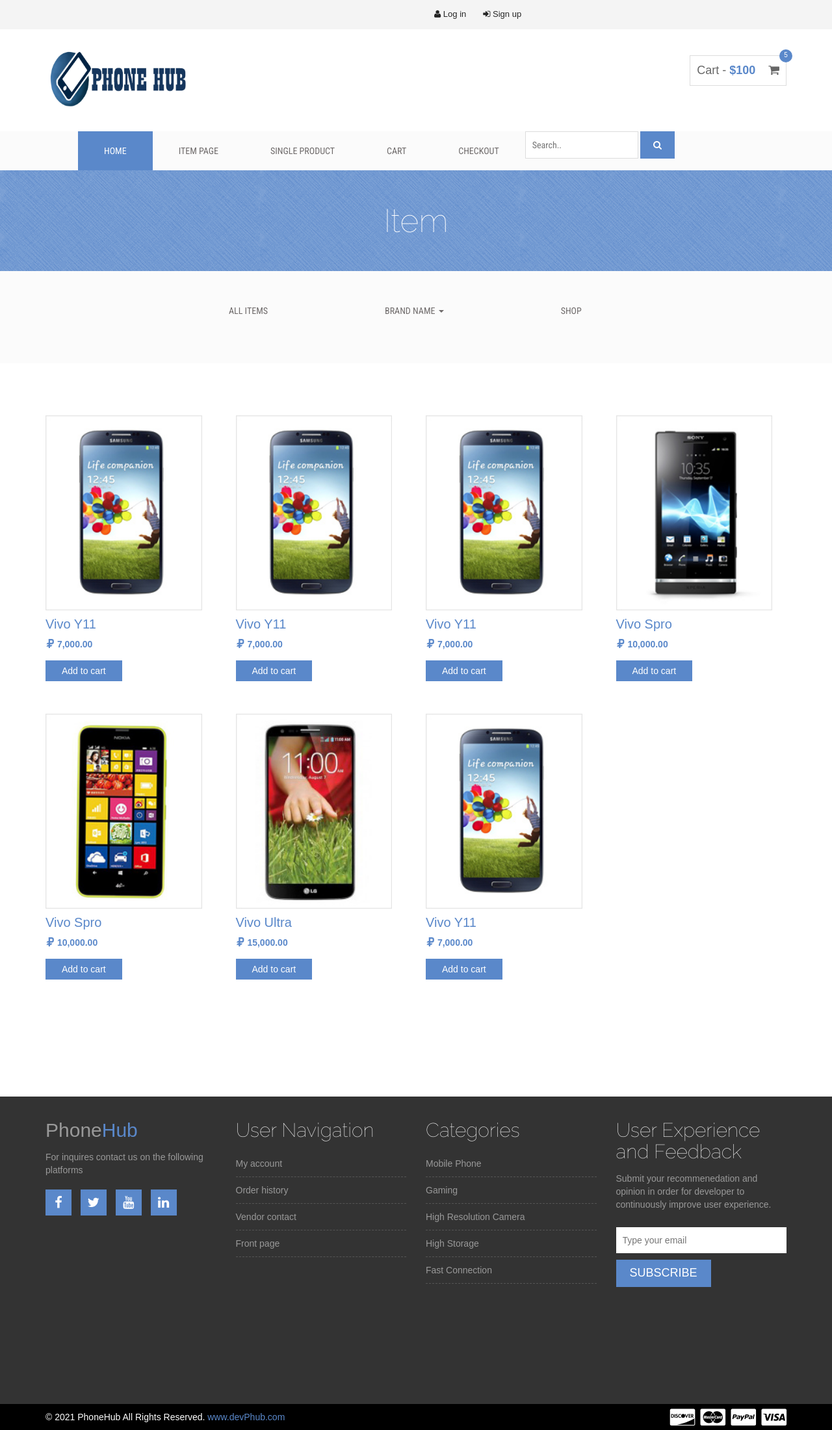
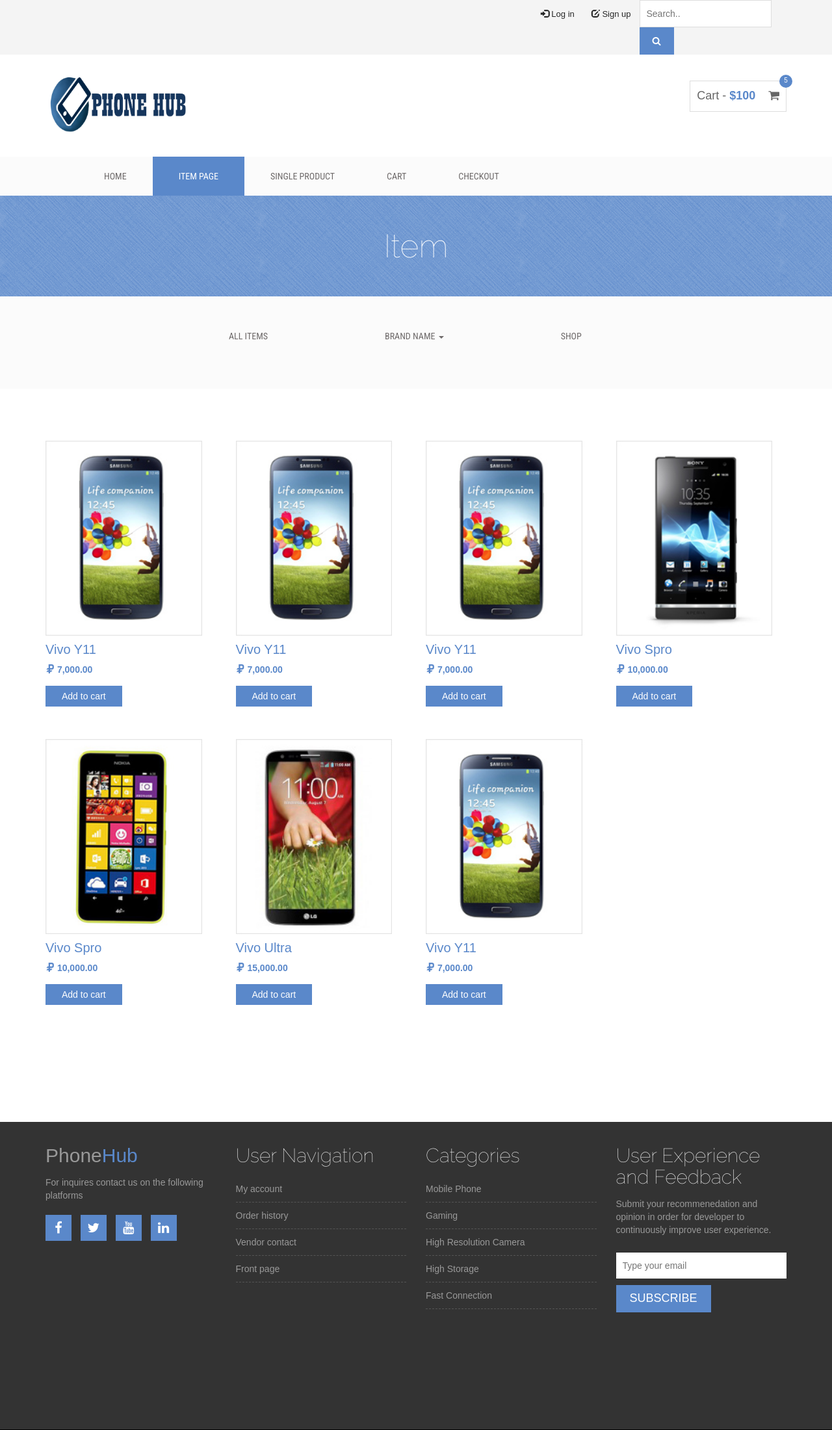
Before and after one commit to Cyberpunks123/phonehub, a PHP site: page /shop.php?brandname=1 in a window 1280 px wide. Shown: the top 2200 px of the page at 65% size. Run offline with PHP 8.4, Linux system fonts and the light colour scheme; data comes from the database, SQL or seed files in the repository; some libraries are stand-ins or nearby versions.

Commit message:
fix active status, statement to check (has image)

```diff
--- a/phonehubecommerce/cart.php
+++ b/phonehubecommerce/cart.php
@@ -30,7 +30,7 @@
 
 <body>
     <?php
-        include 'header.php';
+      $page = 'cart'; include 'header.php';
     ?>
 
     <div class="product-big-title-area">
@@ -82,7 +82,7 @@
                         <div class="product-single">
                             <img src="img/<?php echo $val['item_image']?>" class="recent-thumb" alt="">
                         </div>
-                        <h2><a href="singleproduct.php?disitem=<?php echo $item_code['item_code']?>"> <?php echo $val['item_name'] ; ?> </a></h2>
+                        <h2><a href="singleproduct.php?disitem=<?php echo $val['item_code']?>"> <?php echo $val['item_name'] ; ?> </a></h2>
                         <div class="product-carousel-price">
                             <ins>  <span class="glyphicon glyphicon glyphicon-ruble"></span>
                                 <?php echo number_format($val['item_price']) ?>
--- a/phonehubecommerce/checkout.php
+++ b/phonehubecommerce/checkout.php
@@ -28,7 +28,7 @@
 
 <body>
     <?php
-    include 'header.php';
+    $page = 'checkout'; include 'header.php';
     ?>
 
     <div class="product-big-title-area">
--- a/phonehubecommerce/header.php
+++ b/phonehubecommerce/header.php
@@ -18,7 +18,7 @@ session_start();
 
 <!-- Bootstrap -->
 <link rel="stylesheet" href="css/bootstrap.min.css">
-<link rel="stylesheet" href="https://cdnjs.cloudflare.com/ajax/libs/font-awesome/4.7.0/css/font-awesome.min.css">
+
 
 
 <!-- Font Awesome -->
@@ -28,6 +28,10 @@ session_start();
 <link rel="stylesheet" href="css/owl.carousel.css">
 <link rel="stylesheet" href="style.css">
 <link rel="stylesheet" href="css/responsive.css">
+
+
+
+
 
 <body>
 
@@ -45,40 +49,36 @@ session_start();
 
                     <a href="userprof.php?disuser=<?php echo $row['user_id'];?>"><i class="fa fa-user"></i> My Account</a>
 
-                    <a href="cart.php"><i class="fa fa-user"></i> My Cart</a>
-                    <a href="checkout.php"><i class="fa fa-user"></i> Checkout</a>
-                    <a href="includes/logout.inc.php"><i class="fa fa-user"></i> Log out</a>
+                    <a href="cart.php"><span class="glyphicon glyphicon-shopping-cart"></span> My Cart</a>
+                    <a href="checkout.php"><span class="glyphicon glyphicon-list-alt"></span> Checkout</a>
+                    <a href="includes/logout.inc.php"><span class="glyphicon glyphicon-log-out"></span> Log out</a>
+                    <form action="shop1.php" method="GET">
+                                <input id="searchbar" name="searchkey" type="text" placeholder="Search..">
+                                <button type="submit"><i class="fa fa-search"></i></button>
+                            </form>
+
 
                              <?php    }
 
 
-                    else{
-                        echo '   <a href="accnt.php"><i class="fa fa-user"></i> Log in</a>';
+                    else if (!isset($_SESSION['USER'])) {?>
+                        <div class="col-md-3">
+                        </div>
+                        <div class="col-md-9">
+                              <a href="accnt.php"><span class="glyphicon glyphicon-log-in"></span> Log in</a>
 
-                         echo '  <a href="signup.php"><i class="fa fa-sign-in"></i> Sign up</a>';
-                    }
+                      <a href="signup.php"><span class="glyphicon glyphicon-edit"></span> Sign up</a>
+
+                    <form action="shop1.php" method="GET">
+                                <input id="searchbar" name="searchkey" type="text" placeholder="Search..">
+                                <button type="submit"><i class="fa fa-search"></i></button>
+                            </form>
+
+                        </div>
+
+                   <?php }
 
                 ?>
-
-
-
-
-
-
-
-
-
-
-
-
-
-
-
-
-
-
-
-
 
 
                 </div>
@@ -127,17 +127,11 @@ session_start();
                 </div>
                 <div class="navbar-collapse collapse">
                     <ul class="nav navbar-nav">
-                        <li class="active"><a href="index.php">Home</a></li>
-                        <li><a href="shop.php">Item page</a></li>
-                        <li><a href="singleproduct.php">Single product</a></li>
-                        <li><a href="cart.php">Cart</a></li>
-                        <li><a href="checkout.php">Checkout</a></li>
-                        <li>
-                            <form action="shop1.php" method="GET">
-                                <input id="searchbar" name="searchkey" type="text" placeholder="Search..">
-                                <button type="submit"><i class="fa fa-search"></i></button>
-                            </form>
-                        </li>
+                        <li class="<?php if ($page == 'index')echo 'active';?>"><a href="index.php">Home</a></li>
+                        <li class="<?php if ($page == 'shop')echo 'active';?>"><a href="shop.php">Item page</a></li>
+                        <li class="<?php if ($page == 'singleproduct')echo 'active';?>"><a href="singleproduct.php">Single product</a></li>
+                        <li class="<?php if ($page == 'cart')echo 'active';?>"><a href="cart.php">Cart</a></li>
+                        <li class="<?php if ($page == 'checkout')echo 'active';?>"><a href="checkout.php">Checkout</a></li>
                     </ul>
                 </div>
             </div>
--- a/phonehubecommerce/index.php
+++ b/phonehubecommerce/index.php
@@ -30,7 +30,7 @@
   <body>
 
     <?php
-      include 'header.php';
+      $page = 'index'; include 'header.php';
     ?>
 
     <div class="slider-area">
--- a/phonehubecommerce/shop.php
+++ b/phonehubecommerce/shop.php
@@ -33,7 +33,7 @@
 <body>
 
     <?php
-    include 'header.php';
+    $page = 'shop'; include 'header.php';
     ?>
 
    <?php
@@ -122,7 +122,7 @@
                           <div class="product-upper">
                               <img src="img/<?php echo $i['item_image']?>" alt="">
                           </div>
-                          <h2><a href=""> <?php echo $i['item_name'] ; ?> </a></h2>
+                          <h2><a href="singleproduct.php?disitem=<?php echo $i['item_code']?>"> <?php echo $i['item_name'] ; ?> </a></h2>
                           <div class="product-carousel-price">
                               <ins>  <span class="glyphicon glyphicon-ruble"></span>
                                   <?php echo number_format($i['item_price'],2) ; ?>
@@ -151,15 +151,15 @@
                         <div class="product-upper">
                                <img src="img/<?php echo $supp['supp_image']?>" alt="">
                         </div>
-                        <h2><a href=""> <?php echo $supp['supp_name'] ; ?> </a></h2>
+                        <h2><a href="shop.php?shop_id=<?php echo $supp['supp_id']; ?>"> <?php echo $supp['supp_name'] ; ?> </a></h2>
                         <div class="product-carousel-price">
-                            <ins>  <span class="glyphicon glyphicon glyphicon-globe"></span>
+                            <ins>  <span class="glyphicon glyphicon-map-marker"></span>
                                 <?php echo $supp['supp_mun'] . ", " . $supp['supp_prov'] ; ?>
                            </ins>
                         </div>
 
                         <div class="product-option-shop">
-                            <a href="shop.php?shop_id=<?php echo $supp['supp_id'] ; ?>" class="add_to_cart_button" >Visit Shop</a>
+                            <a href="shop.php?shop_id=<?php echo $supp['supp_id']; ?>" class="add_to_cart_button" >Visit Shop</a>
                         </div>
                     </div>
                 </div>
@@ -177,7 +177,7 @@
                           <div class="product-upper">
                               <img src="img/<?php echo $i['item_image']?>" alt="">
                           </div>
-                          <h2><a href=""> <?php echo $i['item_name'] ; ?> </a></h2>
+                          <h2><a href="singleproduct.php?disitem=<?php echo $item_code['item_code']?>"> <?php echo $i['item_name'] ; ?> </a></h2>
                           <div class="product-carousel-price">
                               <ins>  <span class="glyphicon glyphicon-ruble"></span>
                                   <?php echo number_format($i['item_price'],2) ; ?>
@@ -210,7 +210,7 @@
                         <div class="product-upper">
                             <img src="img/<?php echo $item_code['item_image']?>" alt="">
                         </div>
-                        <h2><a href=""> <?php echo $item_code['item_name'] ; ?> </a></h2>
+                        <h2><a href="singleproduct.php?disitem=<?php echo $item_code['item_code']?>"> <?php echo $item_code['item_name'] ; ?> </a></h2>
                         <div class="product-carousel-price">
                             <ins>  <span class="glyphicon glyphicon glyphicon-ruble"></span>
                                 <?php echo number_format($item_code['item_price']) ?>
@@ -244,6 +244,8 @@
     include 'footer.php';
     ?>
 
+
+
     <!-- Latest jQuery form server -->
     <script src="https://code.jquery.com/jquery.min.js"></script>
 
--- a/phonehubecommerce/singleproduct.php
+++ b/phonehubecommerce/singleproduct.php
@@ -31,7 +31,7 @@
 
 <body>
     <?php
-    include 'header.php';
+    $page = 'singleproduct'; include 'header.php';
     ?>
 
     <div class="product-big-title-area">
```
Also changed, not shown: phonehubecommerce/userprof.php (+71 -15 lines).
